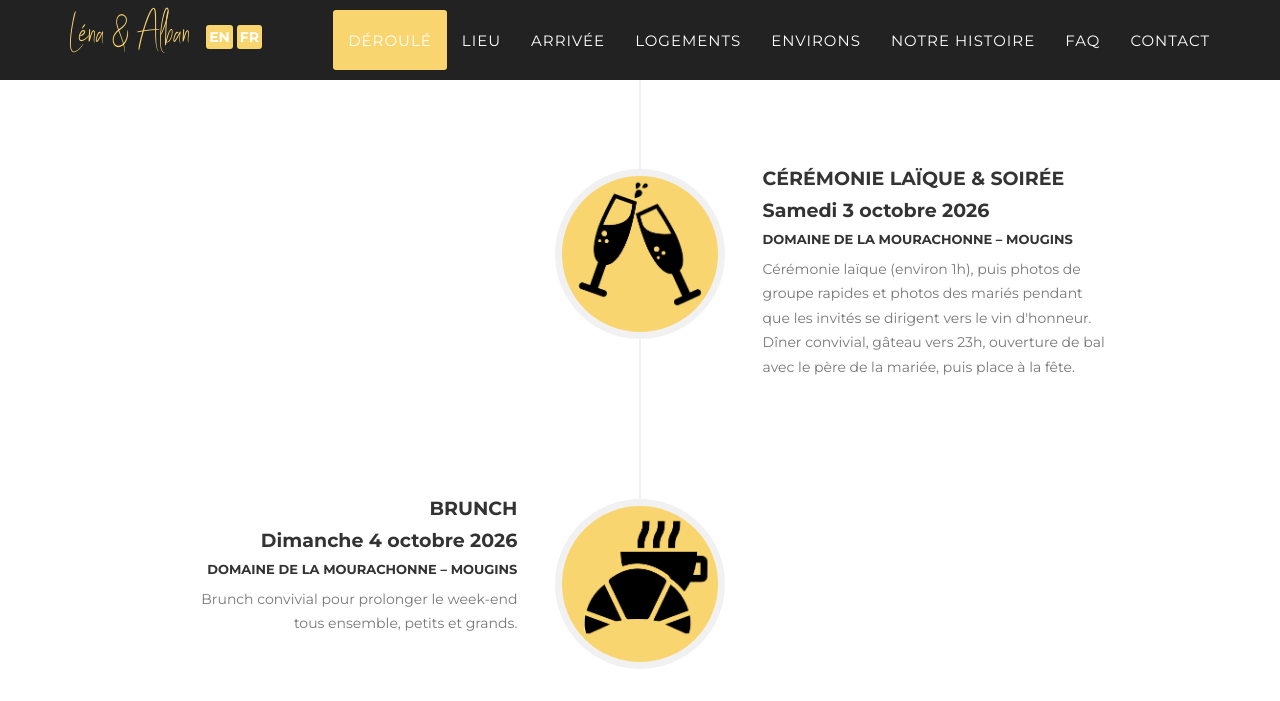
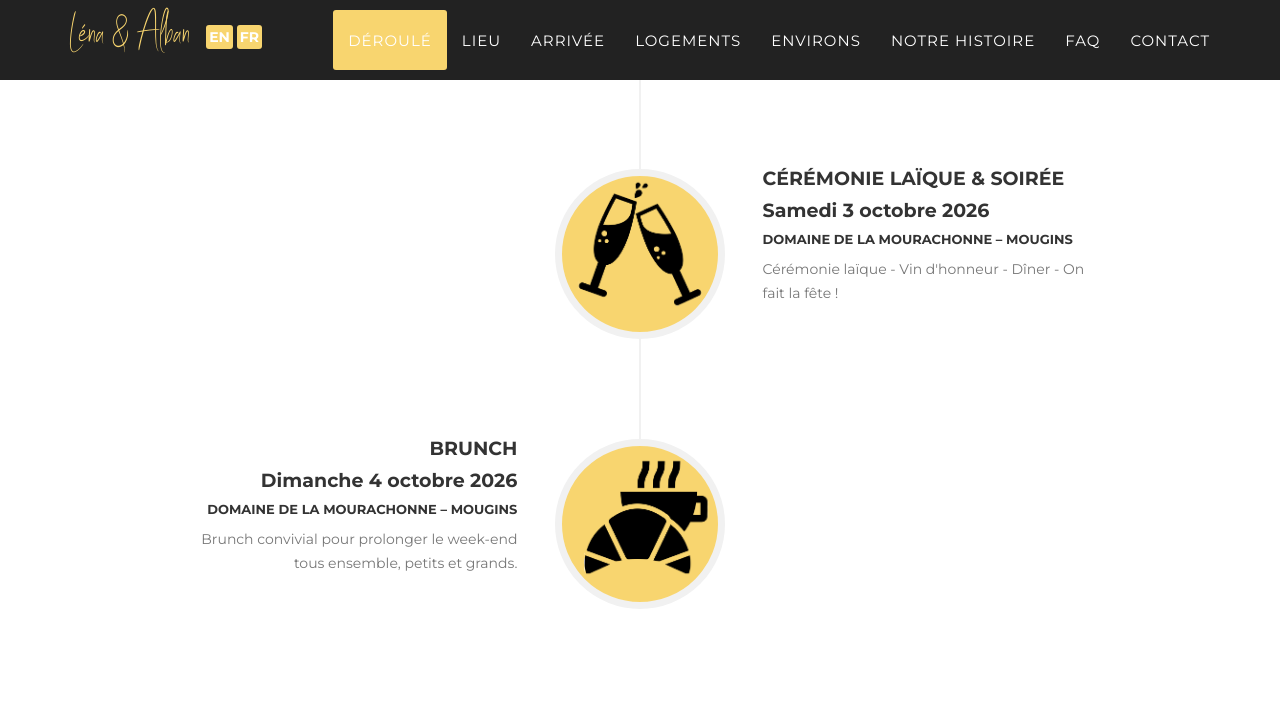
Before and after one commit to LenaAlban/lena-alban-wedding, a Jekyll site: the page built from _fr_pages/index.html, in a window 1280 px wide and 900 px high, scrolled down 1209 px. Shown: the top 701 px of the window. Built offline with Jekyll 4.4.1, drawn with Linux system fonts in a browser that asks for light colours; some web fonts are replaced.

Commit message:
Update events.html

```diff
--- a/_includes/fr_data/events.html
+++ b/_includes/fr_data/events.html
@@ -39,8 +39,7 @@
                             </div>
                             <div class="timeline-body">
                                 <p class="text-muted">
-                                    Cérémonie laïque (environ 1h), puis photos de groupe rapides et photos des mariés pendant que les invités se dirigent vers le vin d'honneur.
-                                    Dîner convivial, gâteau vers 23h, ouverture de bal avec le père de la mariée, puis place à la fête.
+                                    Cérémonie laïque - Vin d'honneur - Dîner - On fait la fête !
                                 </p>
                             </div>
                         </div>
```
